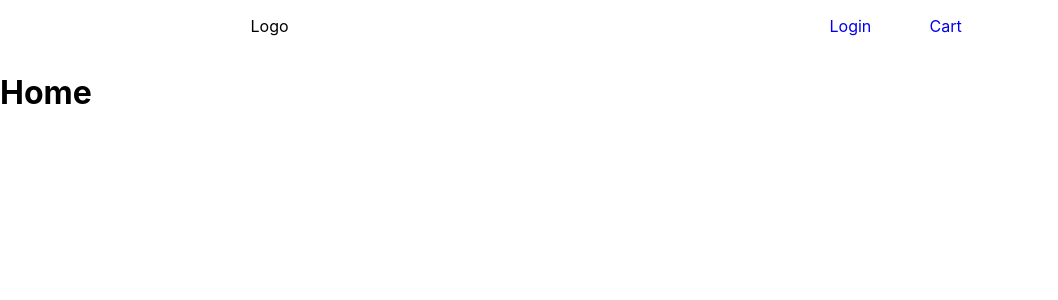
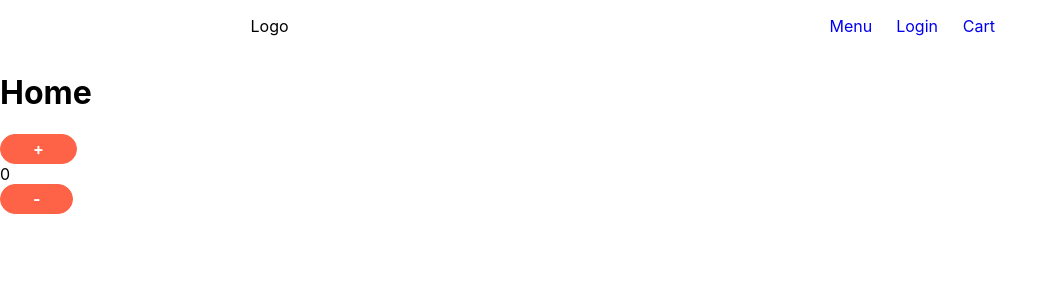
Before and after one commit to tieros/foodOrderApp, a React (Create React App) app: page / in a window 1280 px wide. Shown: the top 300 px of the page, without its empty margins (0-1058 px from the left). Built offline with nearby package versions, Linux system fonts and the light colour scheme.

Commit message:
feat: add custom buttons

```diff
--- a/src/App.scss
+++ b/src/App.scss
@@ -2,8 +2,10 @@
 @import './scss/Variables.scss';
 
 //atoms
-@import './atoms/button/Buttons.scss';
+@import './atoms/button/buttons.scss';
 @import './atoms/input/input.scss';
+@import './atoms/card/card.scss';
+@import './atoms/increase-decrease-buttons/custom-buttons.scss';
 
 //organisms
 @import './organisms/login/login.scss';
--- /dev/null
+++ b/src/atoms/card/card.scss
@@ -0,0 +1,6 @@
+.card {
+  padding: 1rem;
+  box-shadow: 0 2px 8px rgba(0, 0, 0, 0.25);
+  border-radius: 14px;
+  background-color: white;
+}
--- /dev/null
+++ b/src/atoms/card/index.js
@@ -0,0 +1,3 @@
+export default function Card(props) {
+    return <div className='card'>{props.children}</div>;
+}
--- /dev/null
+++ b/src/atoms/increase-decrease-buttons/custom-buttons.scss
@@ -0,0 +1,15 @@
+.inc-dec-buttons
+        button {
+            font: inherit;
+            cursor: pointer;
+            background-color: tomato;
+            border: 1px solid tomato;
+            color: white;
+            padding: 0.25rem 2rem;
+            border-radius: 20px;
+            font-weight: bold;
+                :hover, :active {
+                 background-color: #641e03;
+                 border-color: #641e03;
+                }
+}
--- /dev/null
+++ b/src/atoms/increase-decrease-buttons/index.js
@@ -0,0 +1,33 @@
+import { useState } from "react"
+
+export default function IncreaseDecrease(props){
+
+const [amount, setAmount] = useState(0);
+
+const sendToCart = () => {
+    // props.onAddToCart(amount)
+}
+
+const increaseAmount = () => {
+    if(amount > 4){
+    console.log('You cant add more than 5');
+    setAmount(5);
+    return;
+    }
+    setAmount(prev => prev + 1)
+    sendToCart();
+}
+
+const decreaseAmount = () => {
+    if(amount >= 1){
+    setAmount(prev => prev - 1);
+    sendToCart();
+    } else return;
+}
+    return (
+    <div className="inc-dec-buttons">
+        <button onClick={increaseAmount}> + </button>
+        <div>{amount}</div>
+        <button onClick={decreaseAmount}> - </button>
+    </div>
+)}
--- a/src/organisms/navbar/index.js
+++ b/src/organisms/navbar/index.js
@@ -5,6 +5,7 @@ export default function Navbar(){
         <nav className='navbar'>
             <p className='logo'>Logo</p>
             <ul>
+                <Link to='/'> Menu </Link>
                 <Link to='login'> Login </Link>
                 <Link to='cart'> Cart </Link>
             </ul>
--- a/src/pages/home/index.js
+++ b/src/pages/home/index.js
@@ -1,3 +1,5 @@
+import CustomButtons from '../../atoms/increase-decrease-buttons'
+
 export default function Home(){
-    return <h1>Home</h1>
+    return <><h1>Home</h1><CustomButtons /></>
 }
```
